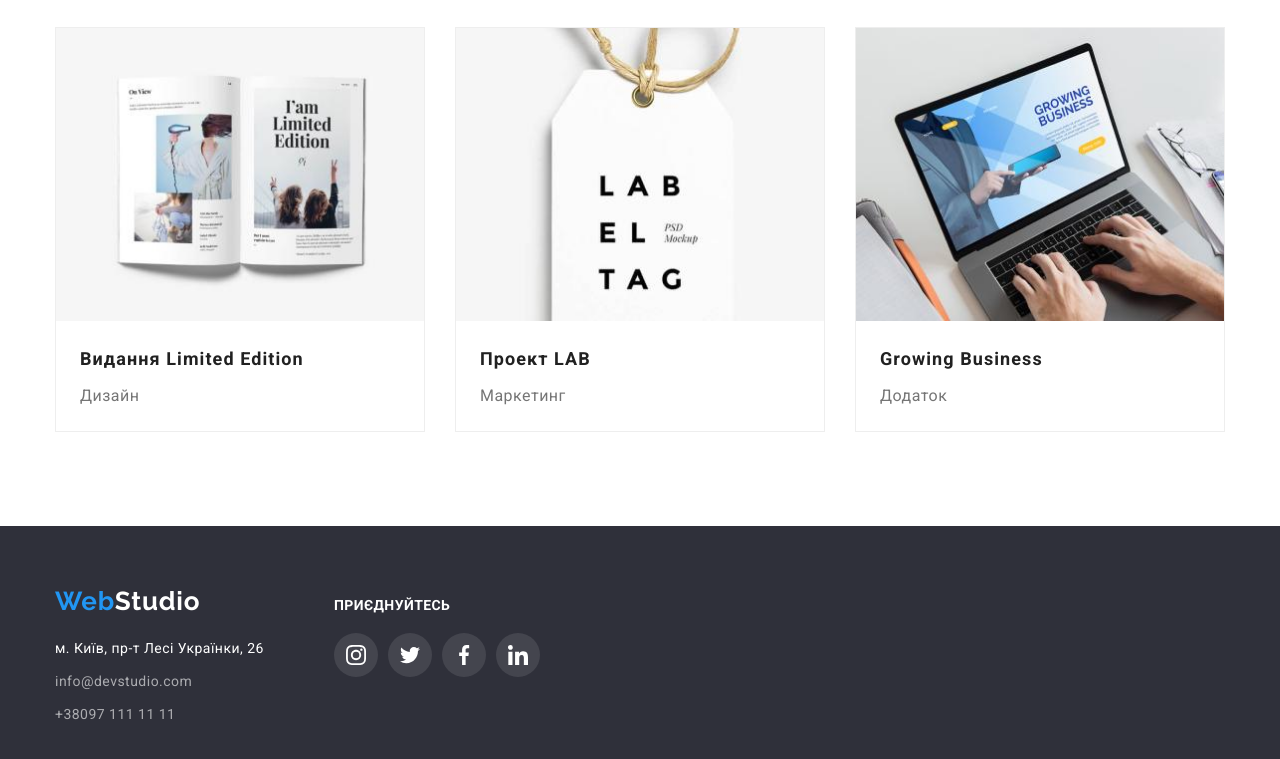
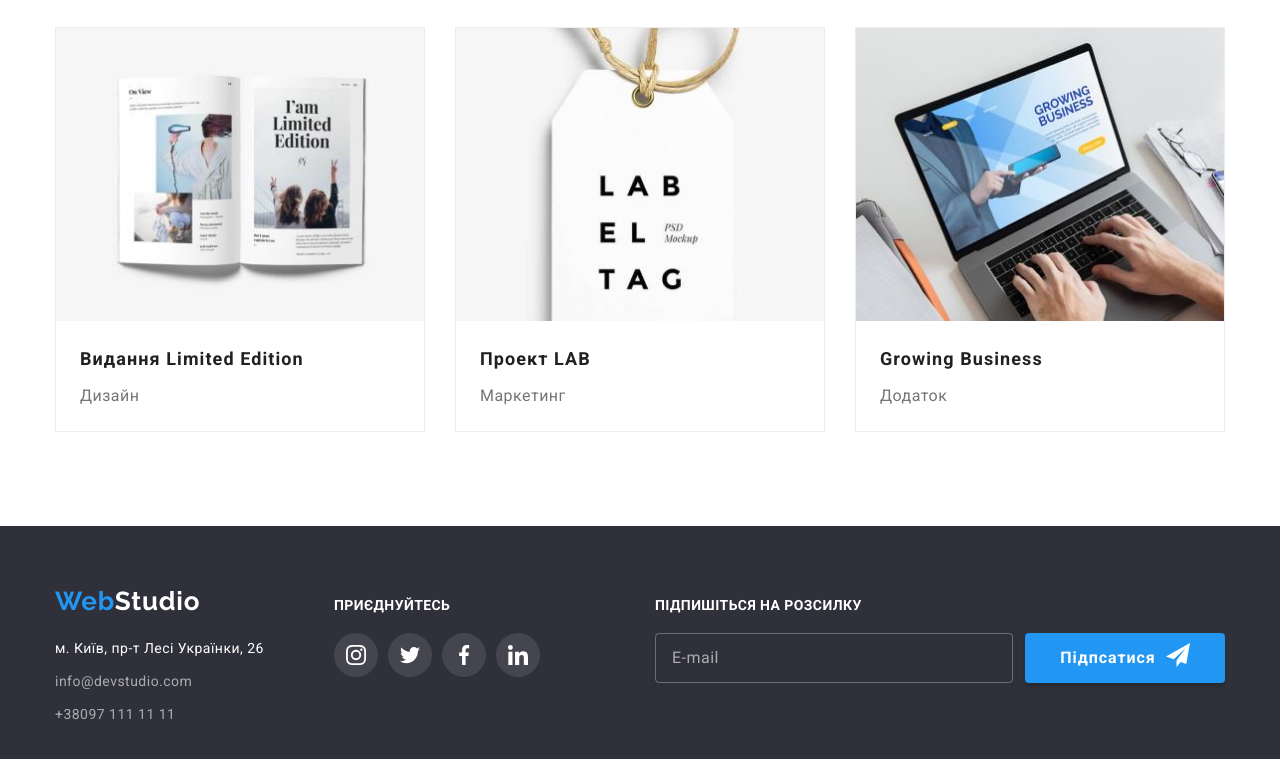
Before and after one commit to KomaNatoR/goit-markup-hw-06, a plain HTML site: page portfolio.html in a window 1280 px wide. Shown: the part 1104-1863 px from the top of the page. Drawn offline with nearby package versions, Linux system fonts and the light colour scheme.

Commit message:
до здачі!

```diff
--- a/css/styles.css
+++ b/css/styles.css
@@ -459,6 +459,7 @@ body {
 
     background-color: var(--foothero-back-color);
 }
+
 .footer .container {
     display: flex;
     align-items: baseline;
@@ -486,7 +487,7 @@ body {
         .contacts-down:hover, .contacts-down:focus {color: var(--accent-color);}
 
     .footer-container-soc {margin-left: 70px;}
-    .footer-soc-title {
+    .footer-title {
         margin-bottom: 20px;
 
         font-weight: 700;
@@ -520,6 +521,44 @@ body {
     }
     .footer-soc-icon {fill: currentColor;}
         .footer-soc-link:hover, .footer-soc-link:focus {background-color: var(--accent-color);}
+
+
+    .footer-container-form {margin-left: auto;}
+    .footer-form {
+        display: flex;
+    }
+
+        .footer-email {
+            width: 358px;
+            height: 50px;
+            margin-right: 12px;
+            padding-left: 16px;
+
+            background-color: transparent;
+
+            border: 1px solid rgba(255, 255, 255, 0.3);
+            filter: drop-shadow(0px 4px 4px rgba(0, 0, 0, 0.15));
+            border-radius: 4px;
+        }
+        .footer-email::placeholder {
+            font-weight: 400;
+            font-size: 16px;
+            line-height: 1.25;
+
+            letter-spacing: 0.03em;
+
+            color: rgba(255, 255, 255, 0.6);
+        }
+
+        .footer-form button {
+            width: 200px;
+            height: 50px;
+
+            display: flex;
+            justify-content: center;
+            gap: 10px;
+        }
+        .telega-icon {fill: #FFFFFF;}
 
 /* ============================================================= */
 /* ========================= ПОРТФОЛІО ========================= */
--- a/portfolio.html
+++ b/portfolio.html
@@ -179,7 +179,7 @@
                         <a href="" class="select-list-link noline">
                             <div class="card-top-container">
                                 <img src="./images/growing-busines.jpg" alt="гровінг бізнес">
-                                <p class="card-top-text">Сірожка мєга-крутий хлопака. Накачаний, сімпатічьний,
+                                <p class="card-top-text">Сірожка мєга-крутий хлопчина. Накачаний, сімпатічьний,
                                     а жарти то взагалі капєц які смішні, один смішніше другого!
                                     Щей на програміста пішов! Ну чим не ідеальний женіх!</p>
                             </div>
@@ -195,6 +195,7 @@
         </div>
 
     </main>
+
         <!-- -===--- НОГИ ---===- -->
     <footer class="footer">
         <div class="container">
@@ -216,30 +217,44 @@
 
             <div class="footer-container-soc">
 
-                <h2 class="footer-soc-title">Приєднуйтесь</h2>
+                <h3 class="footer-title">Приєднуйтесь</h3>
 
                 <ul class="footer-soc-list list">
                     <li class="footer-soc-item"><a href="" class="footer-soc-link">
                             <svg class="footer-soc-icon" width="20" height="20">
                                 <use href="./images/symbol-defs.svg#icon-instagram"></use>
-                            </svg>
-                        </a></li>
+                            </svg></a>
+                    </li>
                     <li class="footer-soc-item"><a href="" class="footer-soc-link">
                             <svg class="footer-soc-icon" width="20" height="20">
                                 <use href="./images/symbol-defs.svg#icon-twitter"></use>
-                            </svg>
-                        </a></li>
+                            </svg></a>
+                    </li>
                     <li class="footer-soc-item"><a href="" class="footer-soc-link">
                             <svg class="footer-soc-icon" width="20" height="20">
                                 <use href="./images/symbol-defs.svg#icon-facebook"></use>
-                            </svg>
-                        </a></li>
+                            </svg></a>
+                    </li>
                     <li class="footer-soc-item"><a href="" class="footer-soc-link">
                             <svg class="footer-soc-icon" width="20" height="20">
                                 <use href="./images/symbol-defs.svg#icon-linkedin"></use>
-                            </svg>
-                        </a></li>
+                            </svg></a>
+                    </li>
                 </ul>
+            </div>
+
+            <div class="footer-container-form">
+                <h3 class="footer-title">Підпишіться на розсилку</h3>
+
+                <form class="footer-form">
+                    <input type="email" name="email" placeholder="E-mail" class="footer-email">
+                    <button type="submit" class="btn">
+                        Підпсатися
+                        <svg class="telega-icon" width="24" height="24">
+                            <use href="./images/symbol-defs.svg#icon-telega"></use>
+                        </svg>
+                    </button>
+                </form>
             </div>
         </div>
     </footer>
```
Also changed, not shown: index.html (+17 -1 lines).
